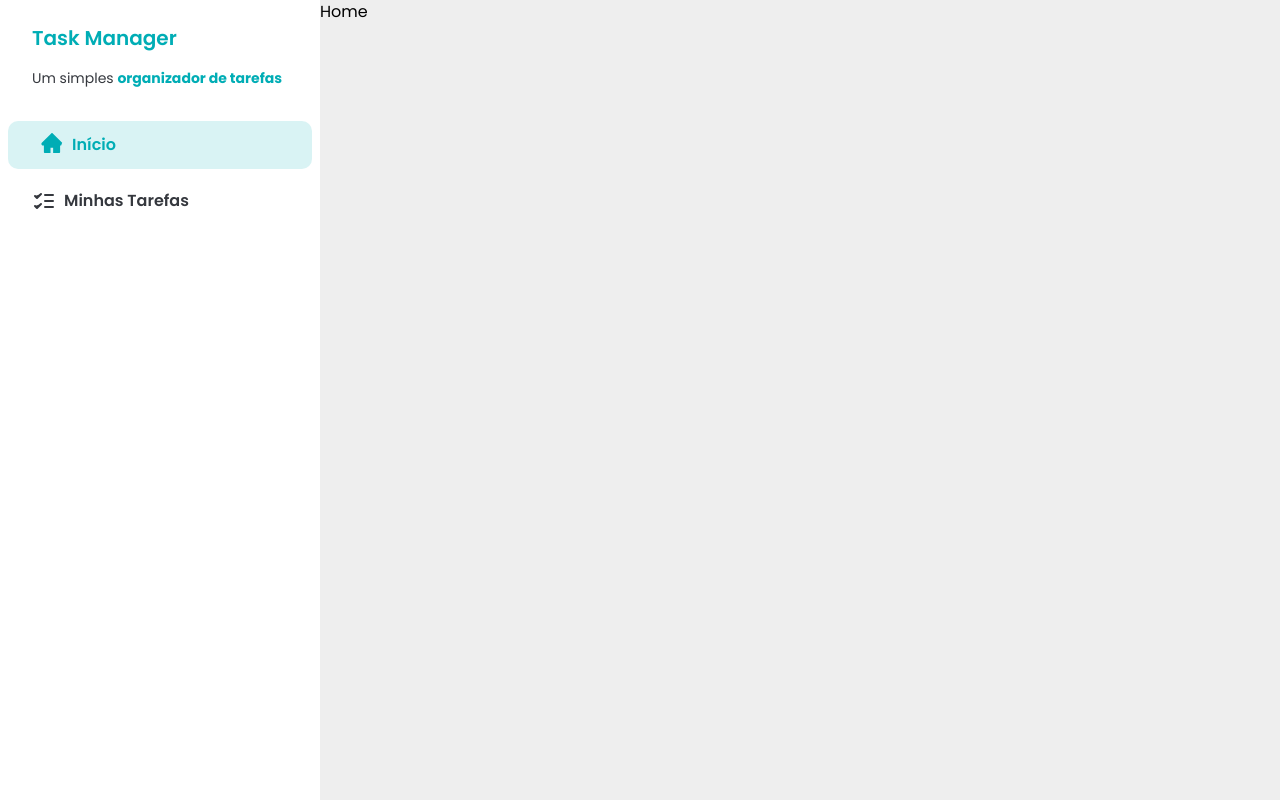
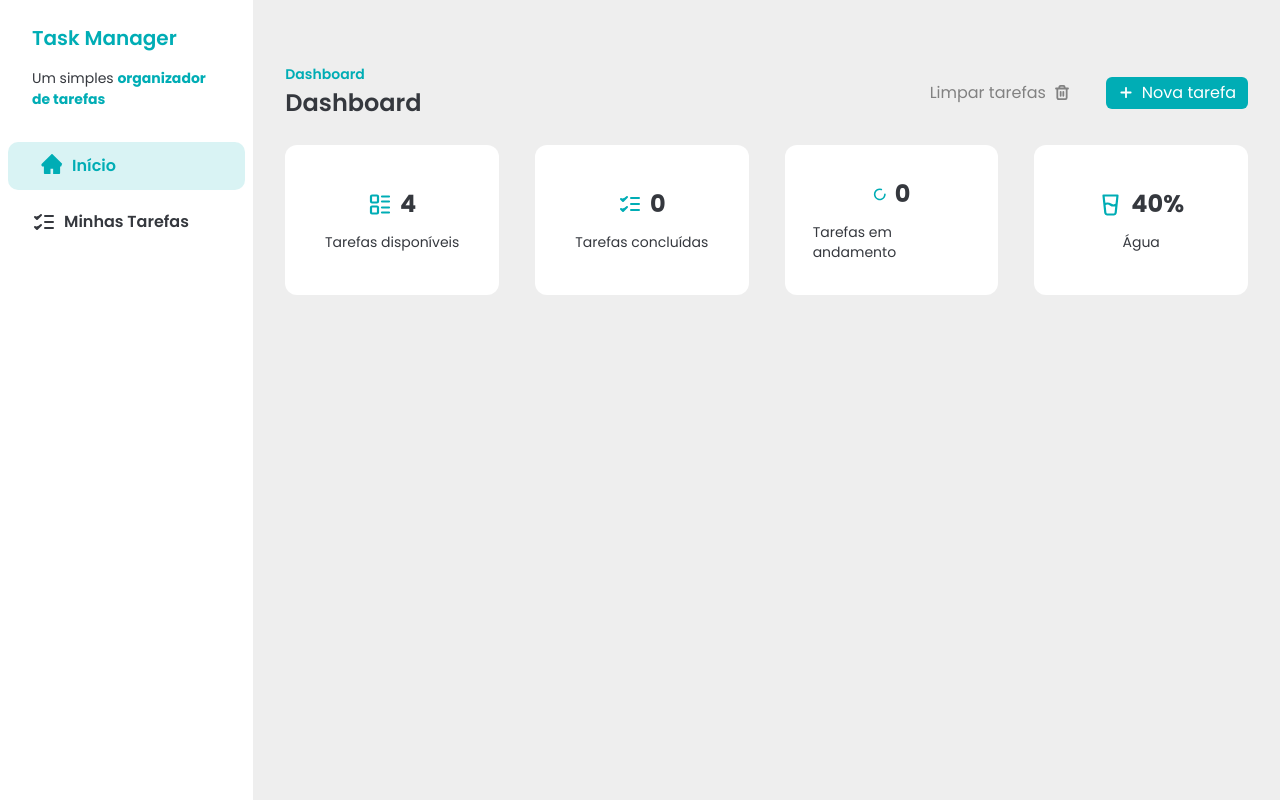
Before and after one commit to kleyton-ferreira/gerenciador-tarefas, a React (Vite) app: page / in a window 1280 px wide. Built offline with nearby package versions, Linux system fonts and the light colour scheme; data requests are answered from the project's data file.

Commit message:
feat: add dashboard

```diff
--- a/db.json
+++ b/db.json
@@ -1,10 +1,31 @@
 {
   "ITENS": [
     {
-      "id": "121f2006-9104-4bb8-a6ba-075cd9b37f97",
+      "id": "756ca097-c26c-42e2-8060-047f10fe9ea7",
       "time": "morning",
-      "title": "aa",
-      "description": "aa",
+      "title": "Teste ( 22 )",
+      "description": "Javascript",
+      "status": "not-started"
+    },
+    {
+      "id": "88a5dc6f-5594-4101-93e4-af740c280a08",
+      "time": "morning",
+      "title": "aaa",
+      "description": "aaa",
+      "status": "not-started"
+    },
+    {
+      "id": "1e936048-68fb-40b3-845d-b49937d33ffc",
+      "time": "morning",
+      "title": "aaa",
+      "description": "aaa",
+      "status": "not-started"
+    },
+    {
+      "id": "9625796f-4426-4f95-929a-c4d5399d2157",
+      "time": "morning",
+      "title": "dsdd",
+      "description": "sddd",
       "status": "not-started"
     }
   ]
--- /dev/null
+++ b/src/components/DashboardCards/DashboardCards.jsx
@@ -0,0 +1,19 @@
+import React from 'react'
+
+const DashboardCards = ({ icon, numberText, secundaryText }) => {
+  return (
+    <>
+      <div className="mt-6 flex h-[150px] flex-col items-center justify-center gap-3 overflow-hidden rounded-xl bg-brand-white p-7">
+        <div className="flex items-center gap-2">
+          <span className="text-brand-primary"> {icon} </span>
+          <h2 className="text-2xl text-brand-dark-blue">
+            <strong> {numberText} </strong>
+          </h2>
+        </div>
+        <p className="text-sm text-brand-dark-blue"> {secundaryText} </p>
+      </div>
+    </>
+  )
+}
+
+export default DashboardCards
--- /dev/null
+++ b/src/components/Header/Header.jsx
@@ -0,0 +1,37 @@
+import { useState } from 'react'
+
+import { AddIcon, Trashcon } from '../../assets/icons'
+import AddTaskDialog from '../AddTaskDialog/AddTaskDialog'
+import Button from '../Button/Button'
+
+const Header = ({ subtitle, title }) => {
+  const [addDialogModal, setAddDialogModal] = useState(false)
+  return (
+    <div className="flex items-center justify-between">
+      <div>
+        <h2 className="text-[14px] font-semibold text-brand-primary">
+          {subtitle}
+        </h2>
+        <h3 className="text-[24px] font-semibold text-brand-dark-blue">
+          {title}
+        </h3>
+      </div>
+      <div className="flex items-center gap-6">
+        <Button variant="secondary">
+          Limpar tarefas <Trashcon />
+        </Button>
+        <Button variant="primary" onClick={() => setAddDialogModal(true)}>
+          <AddTaskDialog isOpen={addDialogModal} />
+          <AddIcon /> Nova tarefa
+        </Button>
+
+        <AddTaskDialog
+          isOpen={addDialogModal}
+          handleClose={() => setAddDialogModal(false)}
+        />
+      </div>
+    </div>
+  )
+}
+
+export default Header
--- a/src/components/Task/Task.jsx
+++ b/src/components/Task/Task.jsx
@@ -1,24 +1,15 @@
 import { useQueryClient } from '@tanstack/react-query'
-import { useState } from 'react'
 import { toast } from 'sonner'
 
-import {
-  AddIcon,
-  CloudIcon,
-  MoonIcon,
-  SunIcon,
-  Trashcon,
-} from '../../assets/icons'
+import { CloudIcon, MoonIcon, SunIcon } from '../../assets/icons'
 import { useGetTasks } from '../../hooks/data/use-get-tasks'
-import AddTaskDialog from '../AddTaskDialog/AddTaskDialog'
-import Button from '../Button/Button'
+import { taskQueryKeys } from '../../keys/queries'
+import Header from '../Header/Header'
 import TaskItem from '../TaskItem/TaskItem'
 import TaskSeparator from '../TaskSeparator/TaskSeparator'
 
 const Task = () => {
-  const [addDialogModal, setAddDialogModal] = useState(false)
   const queryClient = useQueryClient()
-
   const { data: tasks } = useGetTasks()
 
   const morningTasks = tasks?.filter((items) => items.time === 'morning')
@@ -45,37 +36,12 @@ const Task = () => {
       }
       return item
     })
-    queryClient.setQueryData('ITENS', newTask)
+    queryClient.setQueryData(taskQueryKeys.getAll(), newTask)
   }
-
-  // FUNÇAO DE CRIAR TAREFAS
 
   return (
     <div className="w-full px-8 py-16">
-      <div className="flex items-center justify-between">
-        <div>
-          <h2 className="text-[14px] font-semibold text-brand-primary">
-            Minhas Tarefas
-          </h2>
-          <h3 className="text-[24px] font-semibold text-brand-dark-blue">
-            Minhas Tarefas
-          </h3>
-        </div>
-        <div className="flex items-center gap-6">
-          <Button variant="secondary">
-            Limpar tarefas <Trashcon />
-          </Button>
-          <Button variant="primary" onClick={() => setAddDialogModal(true)}>
-            <AddTaskDialog isOpen={addDialogModal} />
-            <AddIcon /> Nova tarefa
-          </Button>
-
-          <AddTaskDialog
-            isOpen={addDialogModal}
-            handleClose={() => setAddDialogModal(false)}
-          />
-        </div>
-      </div>
+      <Header subtitle="Minhas Tarefas" title="Minhas Tarefas" />
       <div className="mt-6 rounded-[10px] bg-brand-white p-6">
         <div className="space-y-3">
           <TaskSeparator title="Manhã" icon={<SunIcon />} />
--- a/src/components/TaskItem/TaskItem.jsx
+++ b/src/components/TaskItem/TaskItem.jsx
@@ -1,4 +1,3 @@
-import { useMutation, useQueryClient } from '@tanstack/react-query'
 import { Link } from 'react-router-dom'
 import { toast } from 'sonner'
 
--- a/src/pages/Home/Home.jsx
+++ b/src/pages/Home/Home.jsx
@@ -1,10 +1,50 @@
+import {
+  CheksIcon,
+  GlassWaterIcon,
+  LoaderIcon,
+  Task2Icon,
+} from '../../assets/icons/index'
+import DashboardCards from '../../components/DashboardCards/DashboardCards'
+import Header from '../../components/Header/Header'
 import Sidebar from '../../components/Sidebar/Sidebar'
+import { useGetTasks } from '../../hooks/data/use-get-tasks'
 
 const Home = () => {
+  const { data: tasks } = useGetTasks()
+
+  const inProgressTasks = tasks?.filter(
+    (task) => task.status === 'in-progress'
+  ).length
+  const completedTasks = tasks?.filter((task) => task.status === 'done').length
+
   return (
     <div className="flex">
       <Sidebar />
-      <h1>Home</h1>
+      <div className="w-full px-8 py-16">
+        <Header subtitle="Dashboard" title="Dashboard" />
+        <div className="grid grid-cols-4 gap-9">
+          <DashboardCards
+            icon={<Task2Icon />}
+            numberText={tasks?.length}
+            secundaryText="Tarefas disponíveis"
+          />
+          <DashboardCards
+            icon={<CheksIcon />}
+            numberText={completedTasks}
+            secundaryText="Tarefas concluídas"
+          />
+          <DashboardCards
+            icon={<LoaderIcon />}
+            numberText={inProgressTasks}
+            secundaryText="Tarefas em andamento"
+          />
+          <DashboardCards
+            icon={<GlassWaterIcon />}
+            numberText="40%"
+            secundaryText="Água"
+          />
+        </div>
+      </div>
     </div>
   )
 }
--- a/src/pages/TaskDetailsPage/TaskDetailsPage.jsx
+++ b/src/pages/TaskDetailsPage/TaskDetailsPage.jsx
@@ -1,4 +1,3 @@
-import { useQuery, useQueryClient } from '@tanstack/react-query'
 import { useForm } from 'react-hook-form'
 import { useParams } from 'react-router-dom'
 import { useNavigate } from 'react-router-dom'
```
